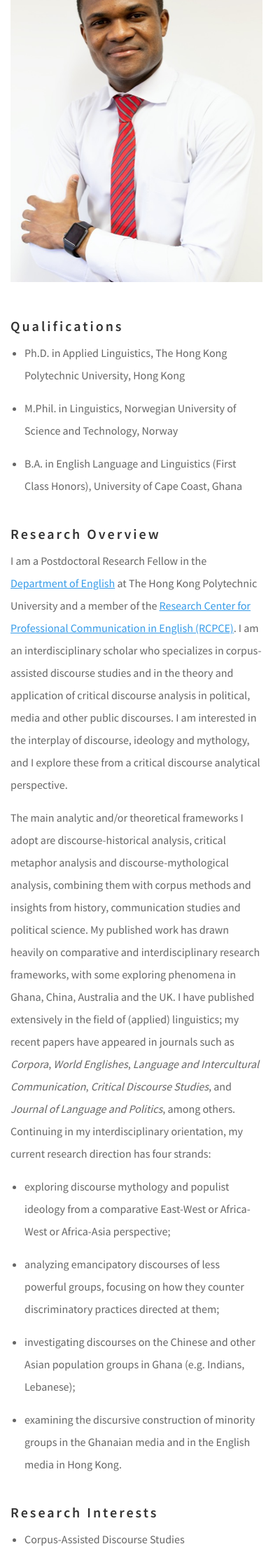
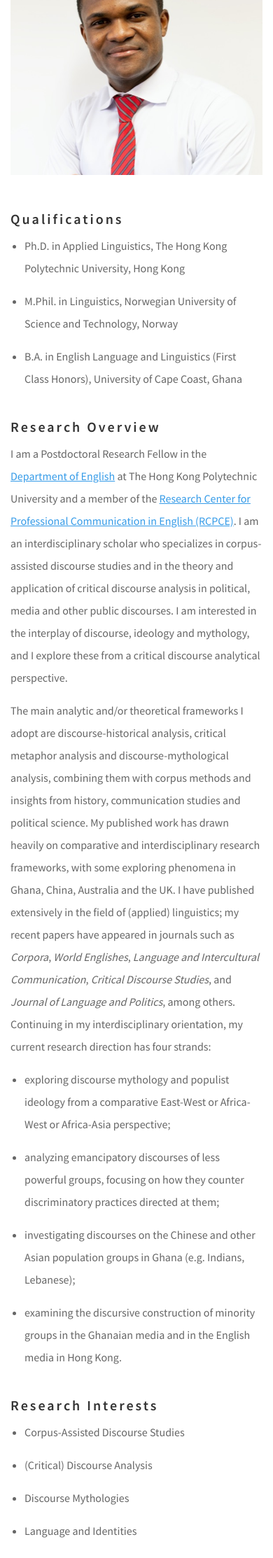
Before and after one commit to danielcornock/marknartey.com, a Jekyll site: the page built from index.md, in a window 390 px wide. Shown: the part 436-2662 px from the top of the page at 70% size. Built offline with Jekyll 4.4.1, drawn with Linux system fonts in a browser that asks for light colours; nearby versions of some CDN libraries; a script that is not in the unit is left out.

Commit message:
make image smaller on mobile

```diff
--- a/_sass/modules/_about.scss
+++ b/_sass/modules/_about.scss
@@ -72,6 +72,7 @@
       width: 100%;
       height: auto;
       padding-left: 0;
+      max-height: 350px;
     }
   }
 }
--- a/assets/css/index.css
+++ b/assets/css/index.css
@@ -372,6 +372,7 @@
     width: 100%;
     height: auto;
     padding-left: 0;
+    max-height: 350px;
   }
 }
 
```
